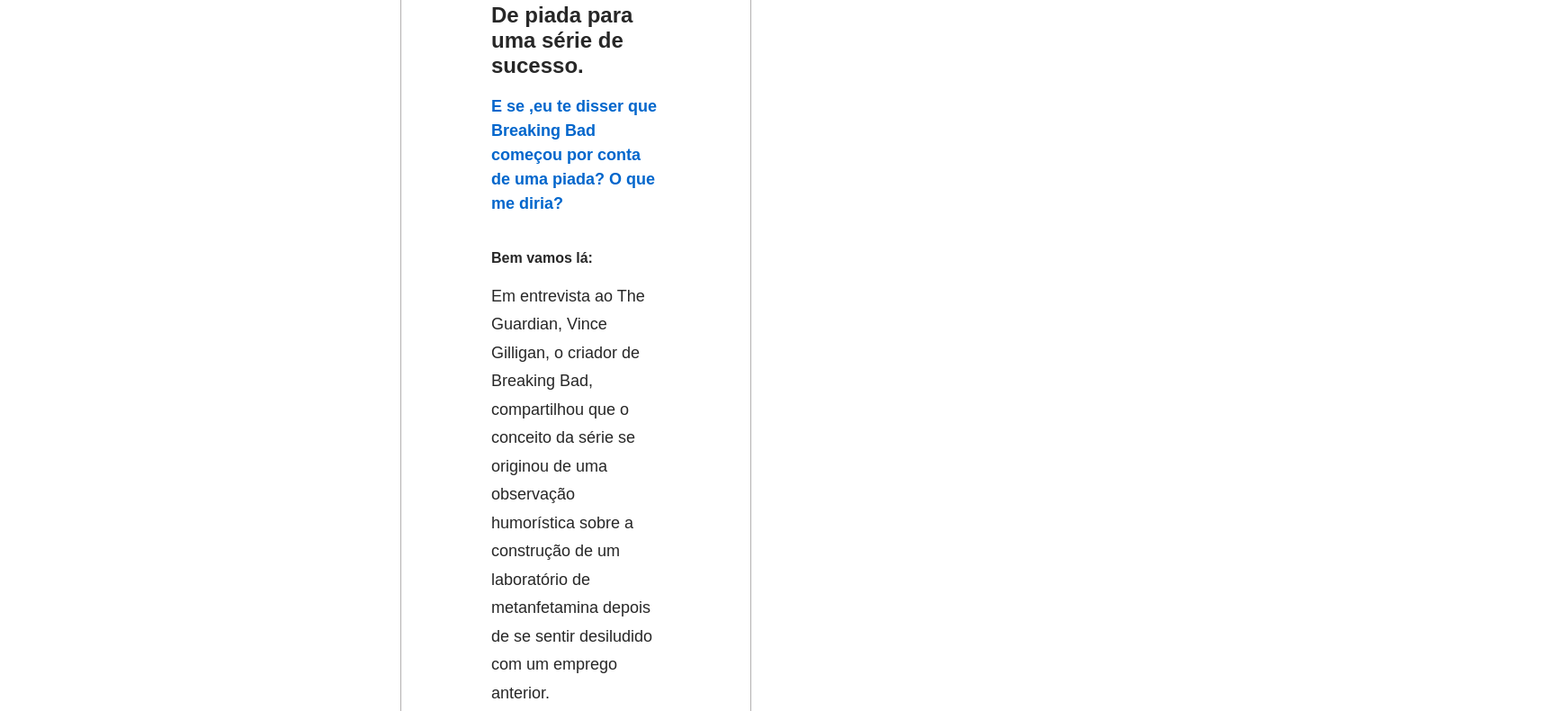
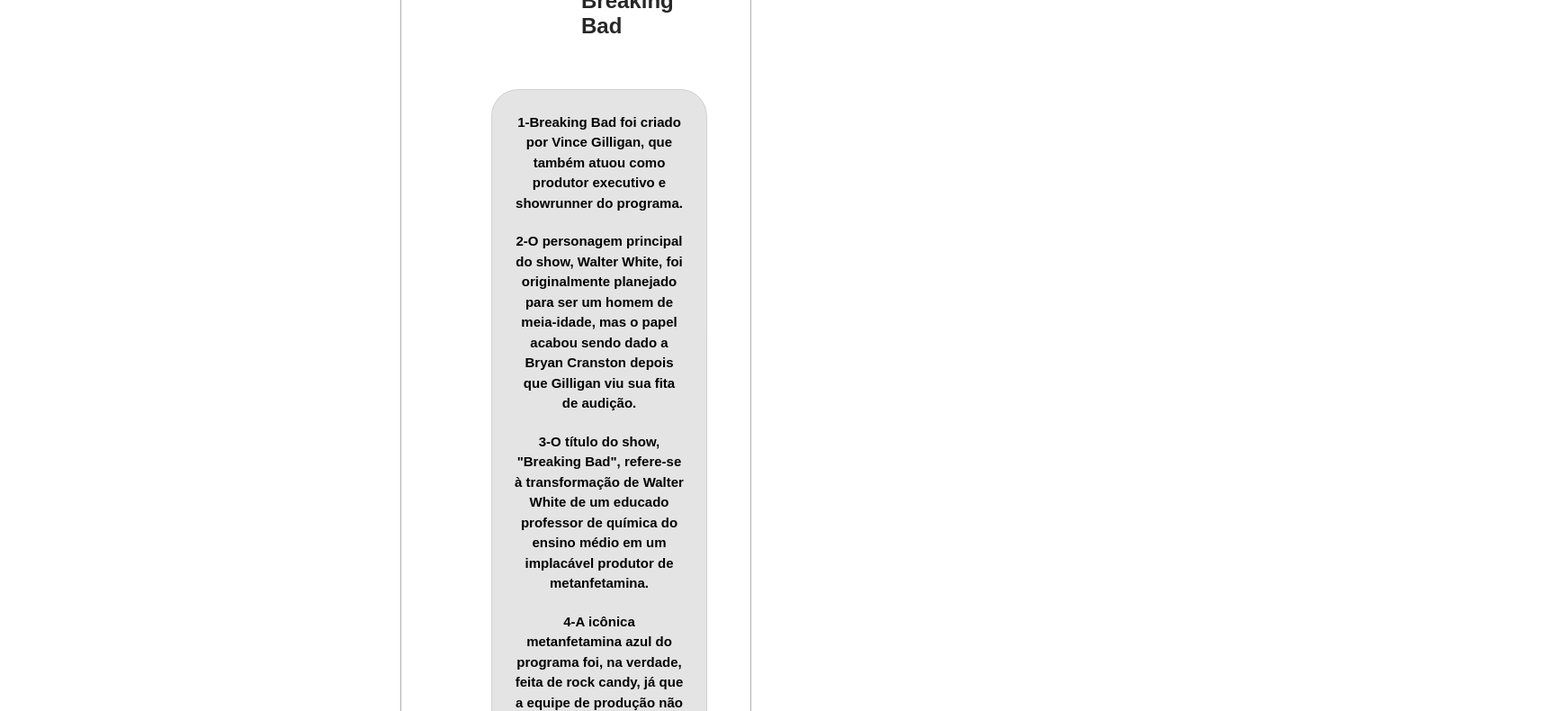
Before and after one commit to Gabrielbravo938/Projeto_Blog_Pessoal, a plain HTML site: page Postagens/postagens_2.html in a window 1280 px wide. Shown: the part 646-1436 px from the top of the page at 90% size, 1725 px wide, since content can reach past the window. Drawn offline with Linux system fonts and the light colour scheme.

Commit message:
criação do post 2

```diff
--- a/Postagens/postagens_2.html
+++ b/Postagens/postagens_2.html
@@ -24,31 +24,48 @@
         </nav>
     </header>
 
-    <div style="width: 400px; height: 250px;">
-        <img src="/assets/img/Imagem Intro.jpg" alt="An image" style="width: 100%; height:50%; object-fit:cover;  position: sticky; position:absolute"  ></div>
-    <div class="corpo-post">
+    <!-- <div style="width: 100px; height: 100px;"> -->
+        <!-- <img  src="" alt="An image" style="width: 100%; height:60%;  position: sticky; position:absolute"  ></div> -->
+    <!-- <div class="corpo-post"> -->
 
-    <br>
+    <!-- <br> -->
 
 </div>
     <section class="container-text">
-    <h1>Episódio #1: O começo de tudo!</h1>
+    <h1 class="h1-p2">Episódio #2: 10 curiosidades sobre Breaking Bad</h1>
         <br>
-    <h2>De piada para uma série de sucesso.</h2>
+    <h2 class="h2-p2">Veja 10 fatos curiosos sobre a Breaking Bad</h2>
         <br>
-    <p class="intro">E se ,eu te disser que Breaking Bad começou por conta de uma piada? O que me diria?</p>
+    <!-- <p class="intro">E se ,eu te disser que Breaking Bad começou por conta de uma piada? O que me diria?</p> -->
         <br>
-        <strong>Bem vamos lá:</strong><br>
-        <br>
-    <p class="body">Em entrevista ao The Guardian, Vince Gilligan, o criador de Breaking Bad, compartilhou que o conceito da série se originou de uma observação humorística sobre a construção de um laboratório de metanfetamina depois de se sentir desiludido com um emprego anterior.</p>
-    <p> &#160;&#160;&#160; O autor de Breaking Bad, Vince Gilligan, conversou com um amigo próximo sobre começar um novo seriado, e na brincadeira, eles discutiram a ideia de desistir e construir um laboratório de metanfetamina para rodar pelo país, deixando seus sonhos para trás. No entanto, essa conversa gerou uma ideia na mente de Gilligan, levando-o a pensar no conceito da série. </p>
-    <p> &#160;&#160;&#160;Vince queria explorar a ideia de um cidadão cumpridor da lei tomando a decisão de deixar sua moral de lado e se envolver em atividades ilegais, como a produção de metanfetamina. Gilligan lutou para encontrar um estúdio que estivesse disposto a assumir o conceito, mas, eventualmente, a AMC concordou em produzir a série. </p>
-    <p> &#160;&#160;&#160;A primeira temporada seguiu a história de Walter White, um homem de família comum que recebe um diagnóstico que muda sua vida, levando-o a fazer escolhas arriscadas e eventualmente se envolver no mundo do crime. </p>
-    <p class="conclusion" >A série estreou em janeiro de 2008 e durou cinco temporadas antes de terminar em 2013.
-        Ganhou seguidores dedicados e vários prêmios, incluindo 16 Emmys.
-        <br>
-        Cá entre nós: E que piada de bom gosto hein?!
-    </p>
+        <!-- <strong>Bem vamos lá:</strong><br> -->
+
+<div class="text-page-2">
+    <section >
+
+        <p class="text-class" >1-Breaking Bad foi criado por Vince Gilligan, que também atuou como produtor executivo e showrunner do programa.</p>
+        <p class="text-class" >2-O personagem principal do show, Walter White, foi originalmente planejado para ser um homem de meia-idade, mas o papel acabou sendo dado a Bryan Cranston depois que Gilligan viu sua fita de audição.
+        </p>
+        <p class="text-class" >3-O título do show, "Breaking Bad", refere-se à transformação de Walter White de um educado professor de química do ensino médio em um implacável produtor de metanfetamina.
+        </p>
+        <p class="text-class" >4-A icônica metanfetamina azul do programa foi, na verdade, feita de rock candy, já que a equipe de produção não conseguiu encontrar uma maneira de criar uma versão realista da droga.</p>
+        <p class="text-class" >5-O episódio piloto do programa foi originalmente rejeitado pela FOX, mas acabou sendo escolhido pela AMC e se tornou um grande sucesso.
+        </p>
+        <p class="text-class" >6-Breaking Bad recebeu inúmeros prêmios e elogios, incluindo 16 Primetime Emmy Awards e dois Golden Globe Awards.</p>
+        </p>
+        <p class="text-class" >7-O show tem uma base de fãs dedicada, com muitos fãs visitando locais de filmagem e até mesmo criando suas próprias turnês temáticas de Breaking Bad.</p>
+        </p>
+        <p class="text-class" >8-A popularidade do programa gerou vários spin-offs, incluindo a série prequela Better Call Saul e o filme El Camino: A Breaking Bad Movie.</p>
+        <p class="text-class" >9-Em 2013, um restaurante temático de Breaking Bad chamado "Los Pollos Hermanos" foi inaugurado na cidade de Nova York, inspirado na icônica rede de fast food do programa.
+        </p>
+        <p class="text-class" >10-O elenco e a equipe do show permaneceram próximos mesmo após o término do show, com muitos deles colaborando em outros projetos.</p>
+</section>
+    </div>
+
+
+
+
+
     </section>
 </div>
      <br>
--- a/post.css
+++ b/post.css
@@ -130,3 +130,35 @@ transition: 1s;}
     background-color: #0066CC;
 
   }
+
+  .text-class{
+      font-family: Arial, sans-serif; /* Specify the font family */
+      font-size: 15px; /* Specify the font size */
+      font-weight: bold; /* Make the text bold */
+      color: rgb(3, 3, 3); /* Make the text blue */
+      text-decoration: none; /* Underline the text */
+      text-align: center; /* Align the text to the center */
+  }
+
+  .text-page-2{
+    width: 100%;
+    margin:0px auto;
+    background:rgba(226, 226, 226, 0.925);
+    padding:25px 25px;
+    margin-top:-30px;
+    position:relative;
+    border-left:1px solid rgba(0, 0, 0, 0.08);
+    border-right:1px solid rgba(0,0,0,0.08);
+    border-top: 1px solid rgba(0,0,0,0.08);
+    border-radius: 30px;
+    color:black;
+    font-size: 20px;
+  }
+  .h1-p2{
+    margin-bottom: 50px ;
+  }
+
+  .h2-p2{
+    margin-bottom: 50px;
+    margin-left: 100px;
+  }
```
Also changed, not shown: assets/img/img_post2.jpg (added), assets/img/imgpost_2.png (added).
